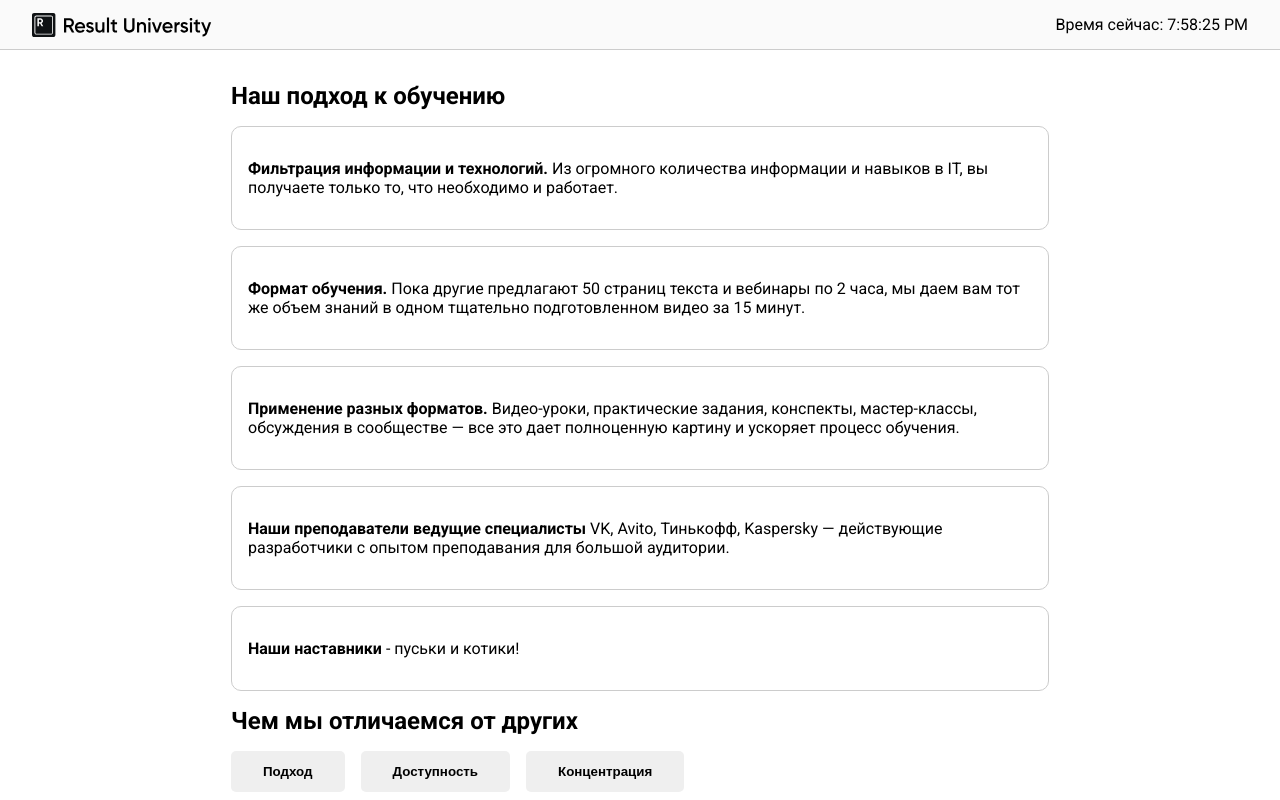
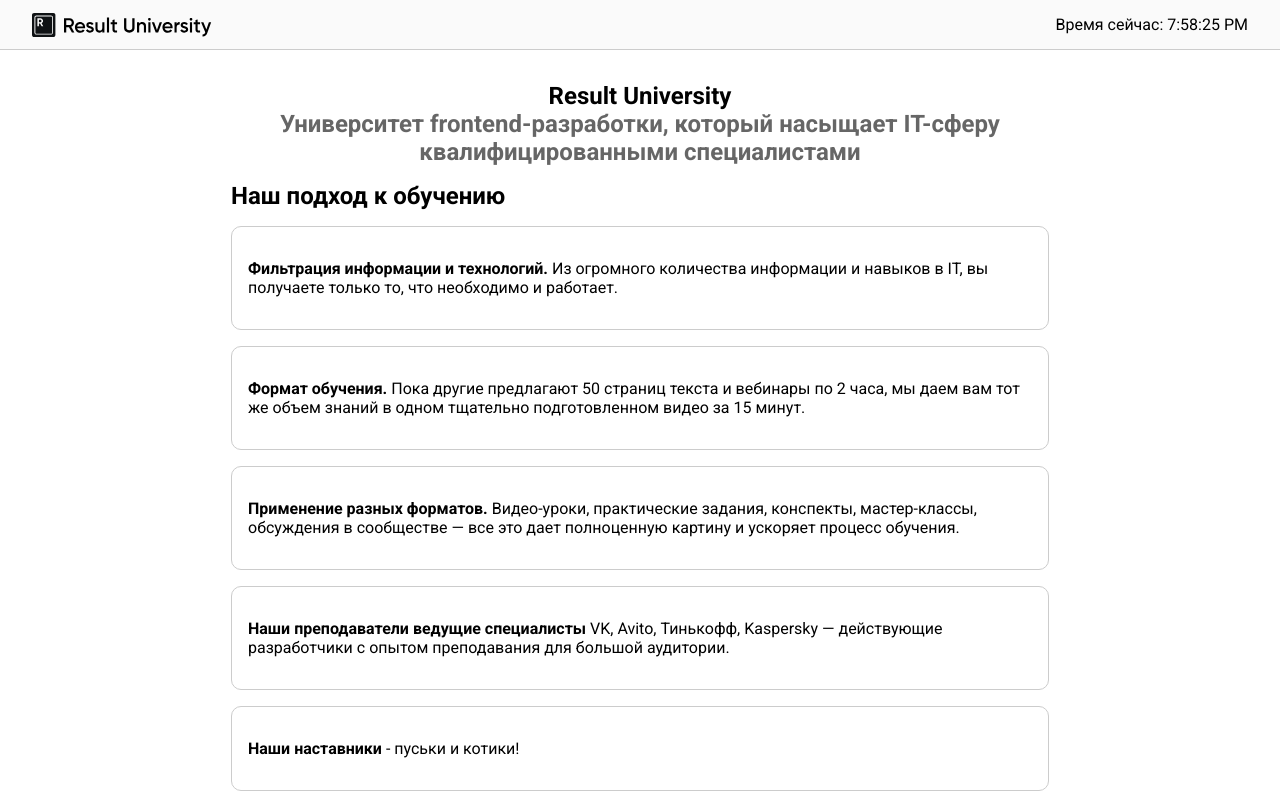
Before and after one commit to CrashStatic/react-teach, a React (Vite) app: page / in a window 1280 px wide. Shown: the top 800 px of the page. Built offline with nearby package versions, Linux system fonts and the light colour scheme.

Commit message:
Добавляет компонент Intro

```diff
--- a/src/App.jsx
+++ b/src/App.jsx
@@ -1,6 +1,7 @@
 import Header from "./components/Header.jsx";
 import TeachingSection from "./components/TeachingSection.jsx";
 import DifferentSection from "./components/DifferentSection.jsx";
+import IntroSection from "./components/IntroSection.jsx";
 
 export default function App() {
 
@@ -8,6 +9,7 @@
     <>
       <Header/>
       <main>
+        <IntroSection />
         <TeachingSection />
         <DifferentSection />
       </main>
--- /dev/null
+++ b/src/components/IntroSection.jsx
@@ -0,0 +1,8 @@
+export default function IntroSection() {
+  return (
+    <section>
+      <h1 className='centered'>Result University</h1>
+      <h2 className='centered' style={{color: '#666'}}>Университет frontend-разработки, который насыщает IT-сферу квалифицированными специалистами</h2>
+    </section>
+  )
+}
--- a/src/index.css
+++ b/src/index.css
@@ -46,3 +46,7 @@
 p {
   padding: 1rem 0;
 }
+
+.centered {
+  text-align: center;
+}
```
